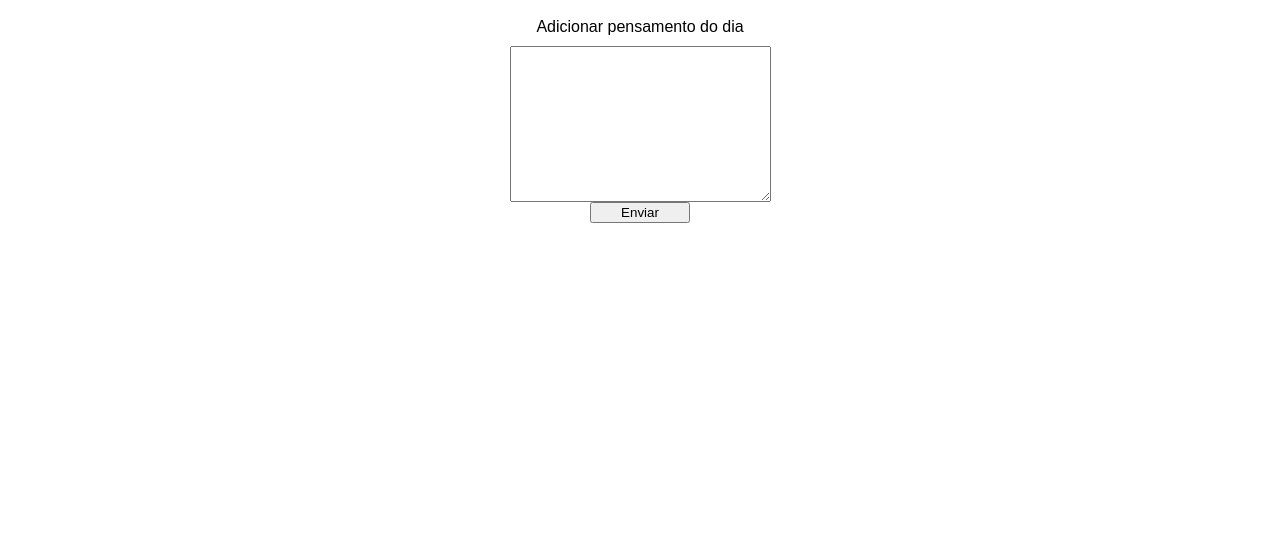
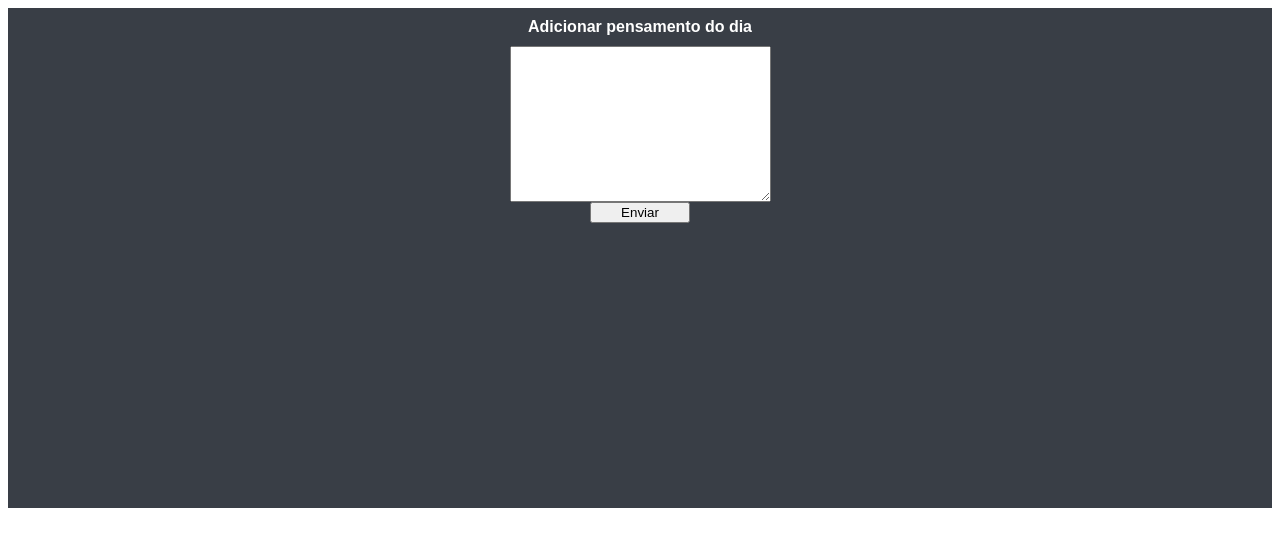
Before and after one commit to MisaelSantos/todothinks, a React (Create React App) app: page / in a window 1280 px wide. Shown: the top 546 px of the page. Built offline with nearby package versions, Linux system fonts and the light colour scheme.

Commit message:
add background-color, font-weight, color

```diff
--- a/src/styleApp.css
+++ b/src/styleApp.css
@@ -6,6 +6,10 @@ form{
 
 .App {
     font-family: sans-serif;
+    font-weight: bold;
+    color: white;
+    background-color: rgb(57, 62, 70);
+    min-height: 500px;
 }
 
 .lb{
```
